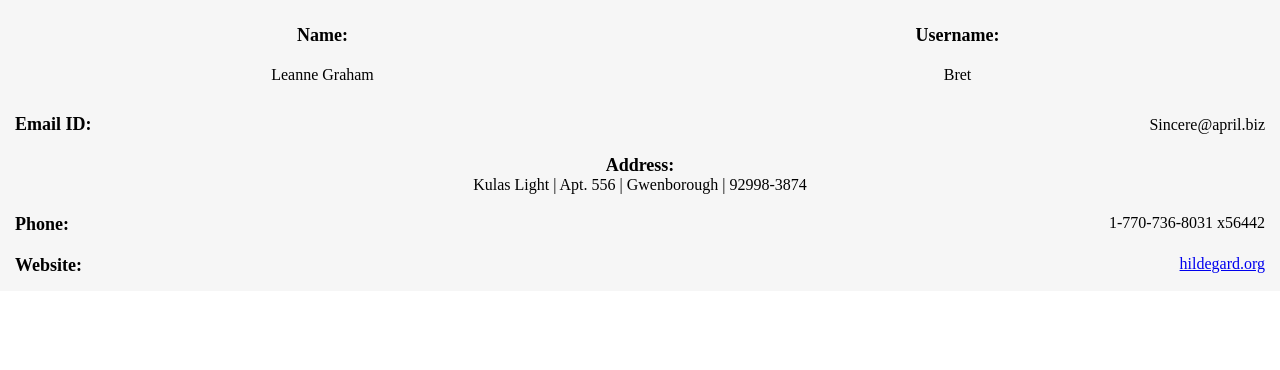
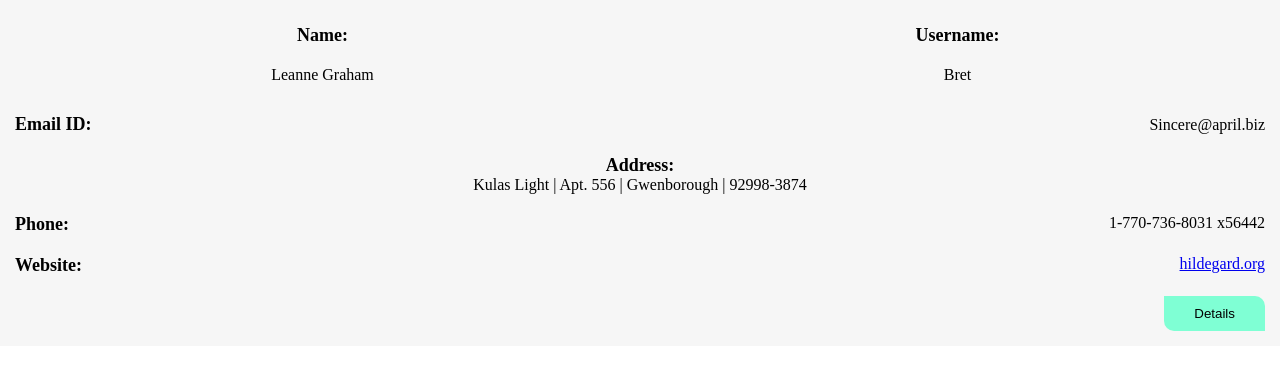
Before and after one commit to akshay-puranik/greyquest-frontend-assignment, a React (Create React App) app in the folder greyquest-userinfo/: page / in a window 1280 px wide. Shown: the top 370 px of the page. Built offline with nearby package versions, Linux system fonts and the light colour scheme; no server answers; the HTML template or start-up script is replaced by a standard one.

Commit message:
Added: details button in user card

```diff
--- a/greyquest-userinfo/src/components/02-organisms/user_card/UserCard.jsx
+++ b/greyquest-userinfo/src/components/02-organisms/user_card/UserCard.jsx
@@ -1,4 +1,5 @@
 import React from "react";
+import DetailsButton from "../../00-atoms/00-buttons/details_button/DetailsButton";
 import "./styles.scss";
 
 const UserCard = () => {
@@ -57,6 +58,9 @@ const UserCard = () => {
         <p className="heading">Website:</p>
         <p><a href={website}>{website}</a></p>
       </div>
+      <div className="detailsContainer flex">
+        <DetailsButton/>
+      </div>
     </div>
   );
 };
--- a/greyquest-userinfo/src/components/02-organisms/user_card/styles.scss
+++ b/greyquest-userinfo/src/components/02-organisms/user_card/styles.scss
@@ -33,5 +33,8 @@
             font-weight: 600;
             font-size: large;
         }
+        .detailsContainer{
+            justify-content: end;
+        }
     }
 }
```
